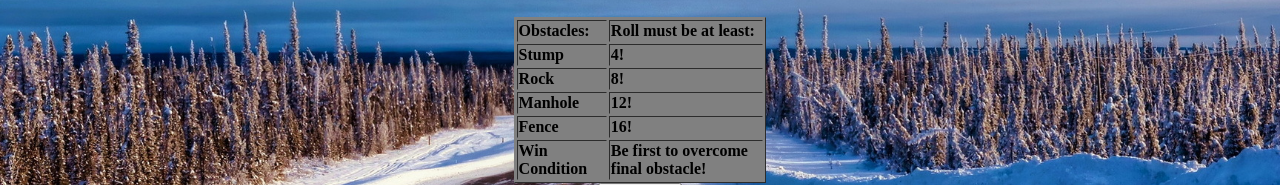
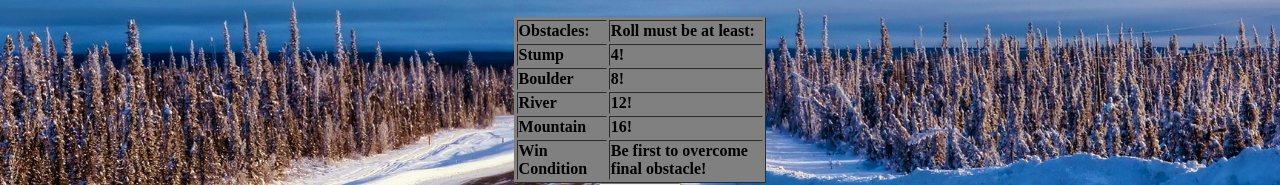
Before and after one commit to yaelschlotman/DiceGameTeamProject, a plain HTML site: page DiceRoll.html in a window 1280 px wide. Shown: the part 494-679 px from the top of the page. Drawn offline with Linux system fonts and the light colour scheme.

Commit message:
tidy up format

```diff
--- a/DiceRoll.html
+++ b/DiceRoll.html
@@ -28,17 +28,17 @@ So Keep Calm and Walk On!</font></h3></center></div>
 
 		</tr>
 		<tr>
-			<td><font color="black"><b>Rock</b></font></td>
+			<td><font color="black"><b>Boulder</b></font></td>
 			<td><font color="black"><b>8!</b></font></td>
 
 		</tr>
 		<tr>
-			<td><font color="black"><b>Manhole</b></font></td>
+			<td><font color="black"><b>River</b></font></td>
 			<td><font color="black"><b>12!</b></font></td>
 
 		</tr>
 		<tr>
-			<td><font color="black"><b>Fence<b/></font></td>
+			<td><font color="black"><b>Mountain<b/></font></td>
 			<td><font color="black"><b>16!</b></font></td>
 
 		</tr>
--- a/diceroll.js
+++ b/diceroll.js
@@ -68,13 +68,13 @@ function playerRoll(boardLevels, currentScore, currentPlayer){
     if(playerRoll === 20){
         currentScore += 2;
         alert(currentPlayer + ", you have achieved a critical success, you move forward 2 spaces! Your current level is " + currentScore + ".");
-        console.log (currentPlayer + ", you have achieved a critical success, you move forward 2 spaces! Your current level is " + currentScore() + ".");
+        console.log (currentPlayer + ", you have achieved a critical success, you move forward 2 spaces! Your current level is " + currentScore + ".");
         return currentScore;
     }
     else if(playerRoll === 1 && currentScore > 0){
         currentScore = currentScore - 1;
         alert(currentPlayer + ", you have critically failed, you move back 1 space. Your current level is " + currentScore + ".");
-        console.log (currentPlayer + ", you have critically failed, you move back 1 space. Your current level is " + currentScore() + ".");
+        console.log (currentPlayer + ", you have critically failed, you move back 1 space. Your current level is " + currentScore + ".");
         return currentScore;
     }
     else if(playerRoll >= obstacleThreshold){
```
